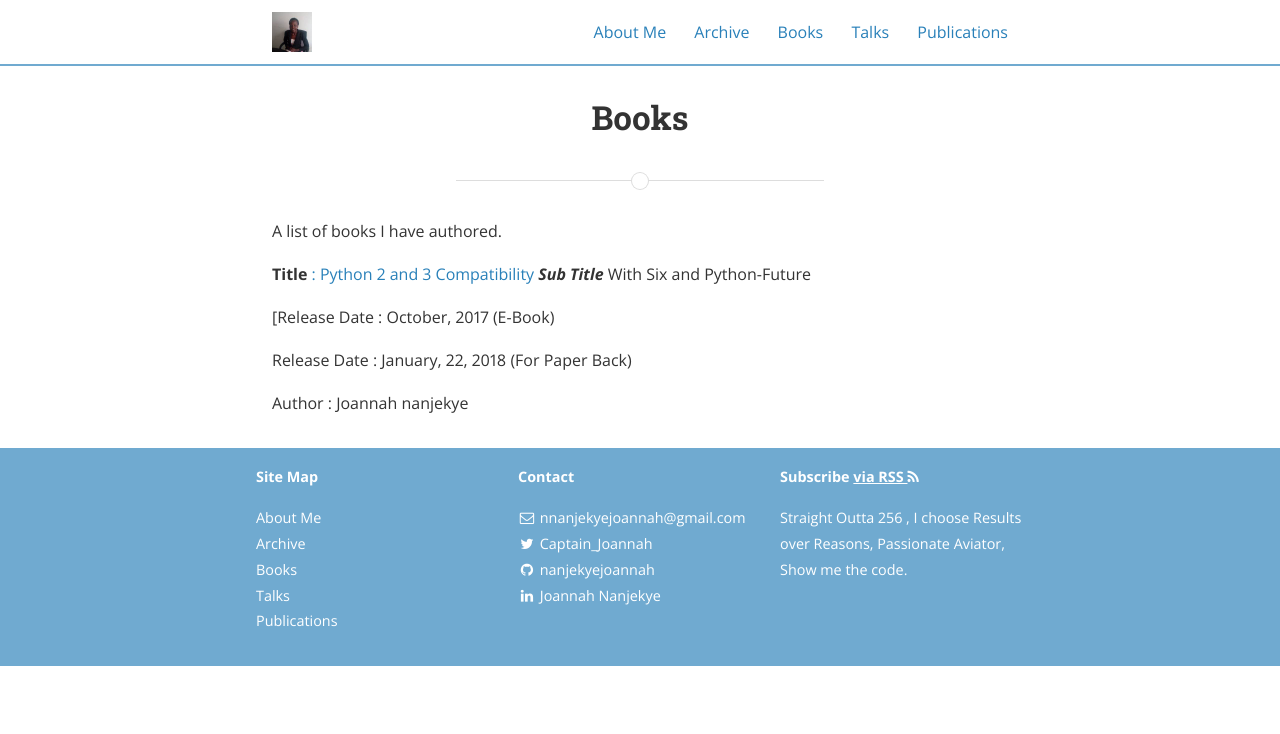
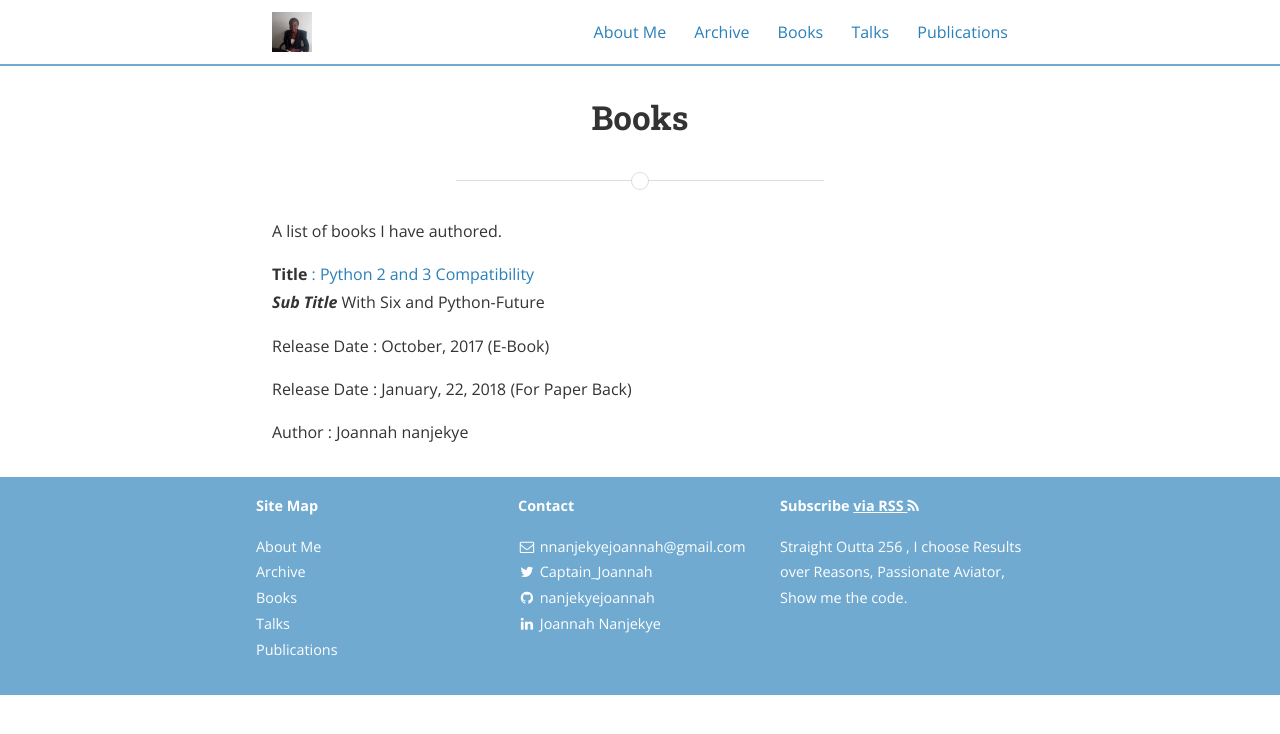
Before and after one commit to saidatnanjuki/saidatnanjuki.github.io, a Jekyll site: the page built from books.md, in a window 1280 px wide. Shown: the top 734 px of the page. Built offline with Jekyll 4.4.1, drawn with Linux system fonts in a browser that asks for light colours; nearby versions of some CDN libraries; comment, search, counter and statistics services are not loaded; a style sheet for code colours, icons or effects is not loaded.

```diff
--- a/books.md
+++ b/books.md
@@ -8,9 +8,10 @@ permalink: /books/
 A list of books I have authored.
 
 **Title** [: Python 2 and 3 Compatibility](https://www.amazon.com/Python-Compatibility-Python-Future-Joannah-Nanjekye/dp/1484229541)
+<br>
 **<i>Sub Title </i>** With Six and Python-Future
 
-[Release Date : October, 2017 (E-Book)
+Release Date : October, 2017 (E-Book)
 
 Release Date : January, 22, 2018 (For Paper Back)
 
```
Also changed, not shown: _posts/2017-06-05-AWS-if-none-match-header.md (+1 -1 lines).
